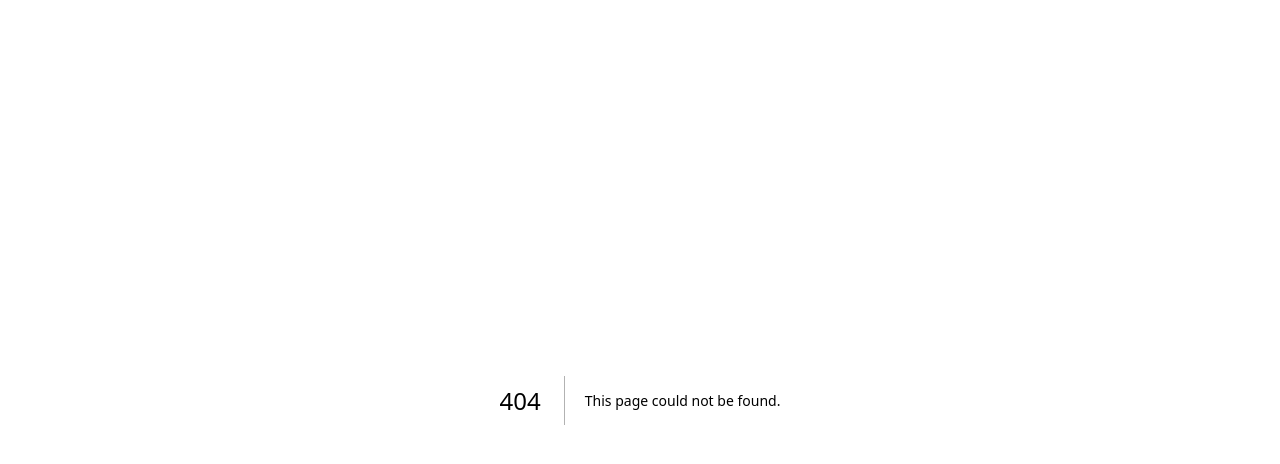
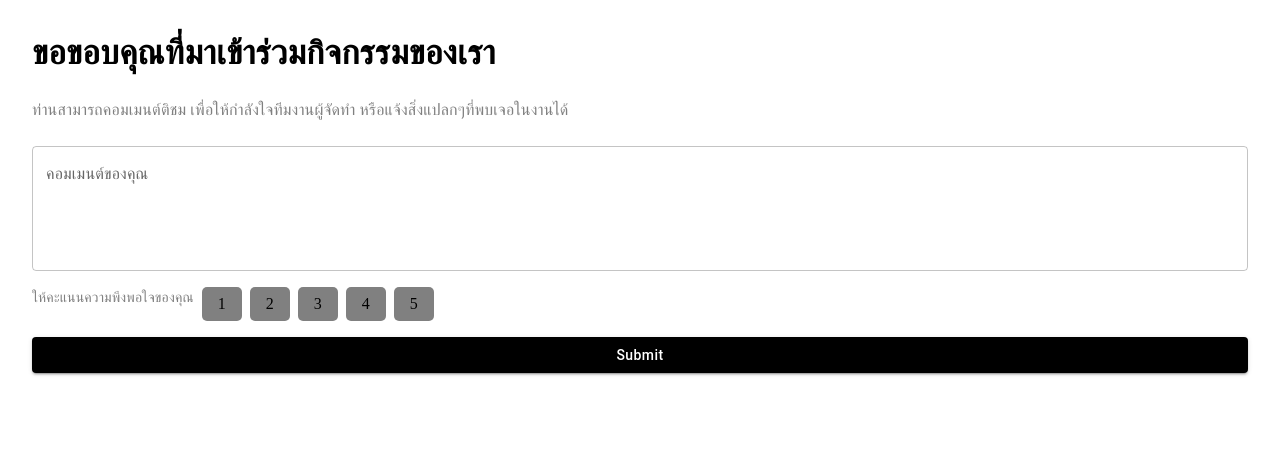
Before and after one commit to EIJI01/Project_RoundUp, a Next.js app in the folder round-up/: page /check-in/comment/1 in a window 1280 px wide. Before the commit this address had no page. Shown: the top 464 px of the page. Built offline with nearby package versions, Linux system fonts and the light colour scheme.

Commit message:
add comment page

```diff
--- /dev/null
+++ b/round-up/src/pages/check-in/comment/[id].tsx
@@ -0,0 +1,99 @@
+import { Box, Button, TextField, Typography } from "@mui/material";
+import { useRouter } from "next/router";
+import React from "react";
+
+const Comment = () => {
+  const router = useRouter();
+  return (
+    <Box sx={{ height: "100dvh", padding: "32px" }}>
+      <Typography variant="h4" sx={{ fontWeight: 900 }}>
+        ขอขอบคุณที่มาเข้าร่วมกิจกรรมของเรา
+      </Typography>
+      <Typography sx={{ marginTop: 3, color: "gray", marginBottom: 3 }}>
+        ท่านสามารถคอมเมนต์ติชม เพื่อให้กำลังใจทีมงานผู้จัดทำ หรือแจ้งสิ่งแปลกๆที่พบเจอในงานได้
+      </Typography>
+      <form>
+        <TextField
+          id="outlined-multiline-static"
+          label="คอมเมนต์ของคุณ"
+          multiline
+          rows={4}
+          fullWidth
+        />
+        <Box sx={{ display: "flex", marginTop: 2, gap: 1 }}>
+          <Typography sx={{ color: "gray", fontSize: "14px" }}>
+            ให้คะแนนความพึงพอใจของคุณ
+          </Typography>
+          <Box sx={{ display: "flex", alignItems: "center", gap: 1 }}>
+            <Box
+              sx={{
+                paddingY: 1,
+                paddingX: 2,
+                backgroundColor: "gray",
+                borderRadius: "5px",
+                ":hover": { backgroundColor: "black", color: "white" },
+              }}
+            >
+              1
+            </Box>
+            <Box
+              sx={{
+                paddingY: 1,
+                paddingX: 2,
+                backgroundColor: "gray",
+                borderRadius: "5px",
+                ":hover": { backgroundColor: "black", color: "white" },
+              }}
+            >
+              2
+            </Box>
+            <Box
+              sx={{
+                paddingY: 1,
+                paddingX: 2,
+                backgroundColor: "gray",
+                borderRadius: "5px",
+                ":hover": { backgroundColor: "black", color: "white" },
+              }}
+            >
+              3
+            </Box>
+            <Box
+              sx={{
+                paddingY: 1,
+                paddingX: 2,
+                backgroundColor: "gray",
+                borderRadius: "5px",
+                ":hover": { backgroundColor: "black", color: "white" },
+              }}
+            >
+              4
+            </Box>
+            <Box
+              sx={{
+                paddingY: 1,
+                paddingX: 2,
+                backgroundColor: "gray",
+                borderRadius: "5px",
+                ":hover": { backgroundColor: "black", color: "white" },
+              }}
+            >
+              5
+            </Box>
+          </Box>
+        </Box>
+        <Button
+          variant="contained"
+          type="submit"
+          sx={{ marginTop: 2, backgroundColor: "black", textTransform: "capitalize" }}
+          size="medium"
+          fullWidth
+        >
+          Submit
+        </Button>
+      </form>
+    </Box>
+  );
+};
+
+export default Comment;
```
